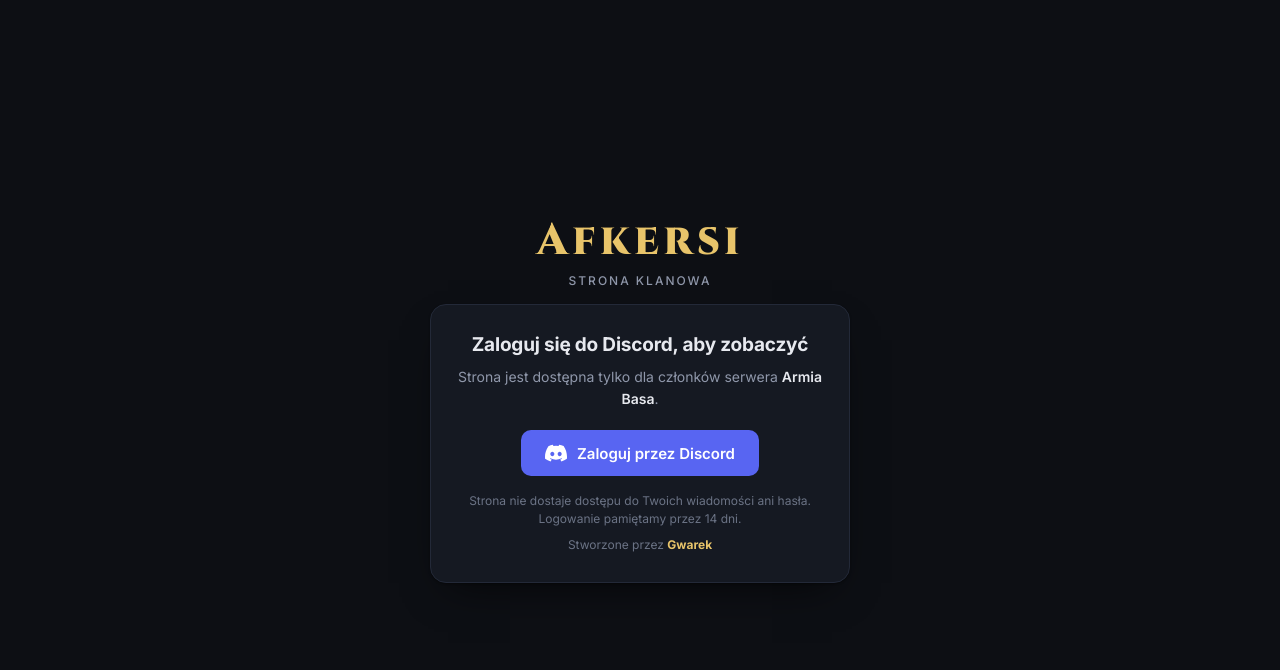
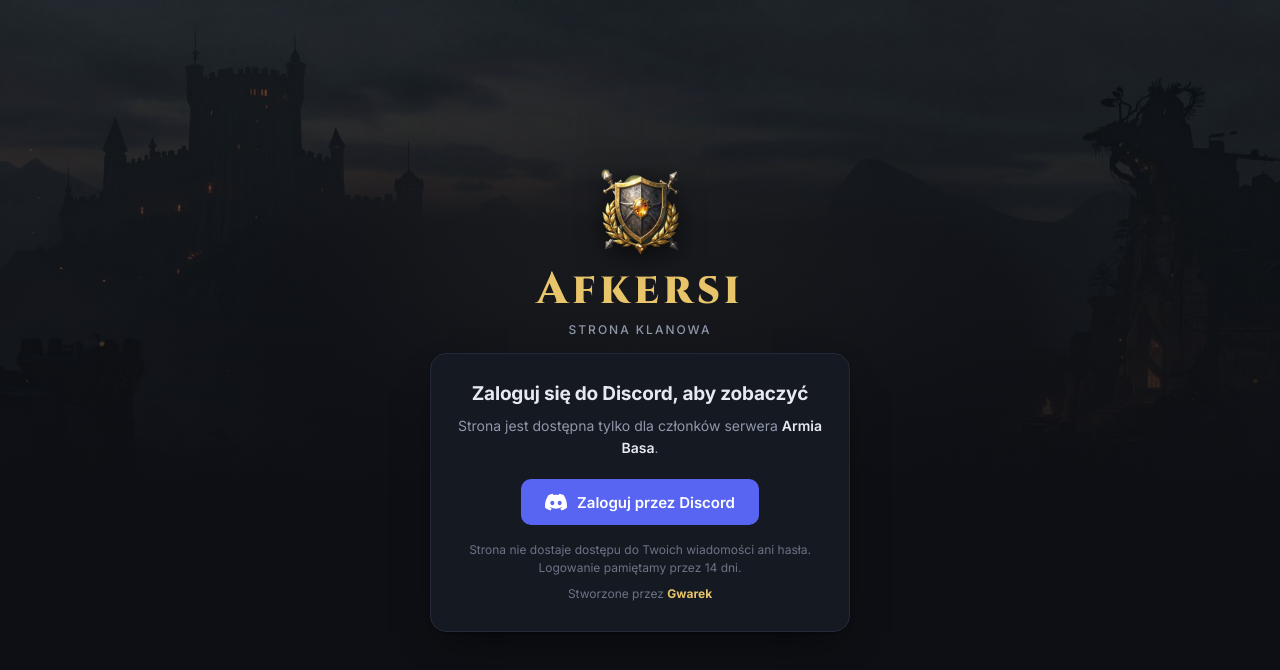
Before and after one commit to polsz6868-droid/cennik-legend, a plain HTML site: page index.html in a window 1280 px wide. Drawn offline with Linux system fonts and the light colour scheme.

Commit message:
Wygenerowane grafiki: herb klanu, tło nagłówka, ikony profesji, moneta; herb i tło na ekranie logowania/ładowania
Co-Authored-By: Claude Opus 5.5 <noreply@anthropic.com>
Claude-Session: https://claude.ai/code/session_01TzKNhLfZ8EBour21AkqsNm

```diff
--- a/index.html
+++ b/index.html
@@ -33,7 +33,9 @@
 <link href="https://fonts.googleapis.com/css2?family=Cinzel:wght@800&family=Inter:wght@400;500;600;700&display=swap" rel="stylesheet">
 <style>
   html,body{margin:0;min-height:100%;background:#0d0f14;color:#e7e9ef;font-family:Inter,system-ui,-apple-system,'Segoe UI',Roboto,Arial,sans-serif;-webkit-font-smoothing:antialiased}
-  #ekran{min-height:100vh;display:flex;flex-direction:column;align-items:center;justify-content:center;gap:16px;padding:30px 18px;box-sizing:border-box;text-align:center}
+  #ekran{background:linear-gradient(rgba(13,15,20,.35),#0d0f14 62%),url(ikony/tlo.jpg) center top/100% auto no-repeat;
+  min-height:100vh;display:flex;flex-direction:column;align-items:center;justify-content:center;gap:16px;padding:30px 18px;box-sizing:border-box;text-align:center}
+  .herb{display:block;width:88px;height:88px;margin:0 auto -6px;filter:drop-shadow(0 6px 14px rgba(0,0,0,.65))}
   .logo{font:800 44px Cinzel,Georgia,serif;letter-spacing:4px;color:#e8c46a;line-height:1.1}
   .pod{font:500 12px Inter,system-ui,sans-serif;letter-spacing:2px;color:#8f97aa;margin-top:-8px}
   .karta{max-width:420px;width:100%;box-sizing:border-box;background:#151922;border:1px solid #232938;border-radius:16px;box-shadow:0 1px 2px rgba(0,0,0,.35),0 18px 40px -18px rgba(0,0,0,.7);padding:28px 26px}
@@ -52,7 +54,7 @@
   .t{font-size:14px;font-weight:500;color:#8f97aa}
   /* szkielet ładowania – zarys strony z połyskiem zamiast kółka */
   #ekran.sk{justify-content:flex-start;gap:0;padding:30px 12px}
-  .sk .logo{margin-top:52px}
+  .sk .herb{margin-top:34px}
   .sk-bar{width:100%;max-width:1200px;margin:22px auto 0;padding:10px;border:1px solid #232938;border-radius:14px;background:#151922;display:flex;flex-wrap:wrap;gap:8px;justify-content:center;box-sizing:border-box}
   .sk-bar i{height:34px;flex:1 1 90px;max-width:160px}
   .sk-st{font:500 12px Inter,system-ui,sans-serif;color:#6b7385;margin:12px 0 0;min-height:16px}
@@ -65,7 +67,7 @@
   .sk i,.sk .p,.sk .l{display:block;border-radius:9px;background:linear-gradient(90deg,#1b2030 0%,#252b3c 40%,#1b2030 80%);background-size:300% 100%;animation:sh 1.4s ease-in-out infinite}
   .sk .l{height:11px;border-radius:6px;margin:6px 0}
   @keyframes sh{from{background-position:100% 0}to{background-position:0 0}}
-  @media(max-width:480px){.sk-grid{grid-template-columns:1fr}.sk .logo{margin-top:30px}.sk-bar i{flex-basis:70px}}
+  @media(max-width:480px){.sk-grid{grid-template-columns:1fr}.sk .herb{margin-top:20px}.sk-bar i{flex-basis:70px}}
   @media(prefers-reduced-motion:reduce){.sk i,.sk .p,.sk .l{animation:none}}
   @media(max-width:480px){.logo{font-size:34px}.karta{padding:24px 20px}}
   @media(prefers-reduced-motion:reduce){.kolo{animation-duration:2.5s}.dc{transition:none}}
@@ -87,11 +89,11 @@ function czekaj(t) {
   for (var n = 0; n < 4; n++) k += '<div class="sk-card"><div class="sk-top"><div class="p"></div><div style="flex:1"><div class="l" style="width:50%;height:15px"></div><div class="l" style="width:28%"></div></div></div>' + it + '</div>';
   var b = ''; for (var m = 0; m < 7; m++) b += '<i></i>';
   el.className = 'sk';
-  el.innerHTML = '<div class="logo">Afkersi</div><div class="pod" style="margin-top:6px">STRONA KLANOWA</div><div class="sk-bar">' + b + '</div><div class="sk-st">' + (t || '') + '</div><div class="sk-grid">' + k + '</div>';
+  el.innerHTML = '<img class="herb" src="ikony/herb.png" alt=""><div class="logo">Afkersi</div><div class="pod" style="margin-top:6px">STRONA KLANOWA</div><div class="sk-bar">' + b + '</div><div class="sk-st">' + (t || '') + '</div><div class="sk-grid">' + k + '</div>';
 }
 function esc(s) { return String(s).replace(/[&<>"]/g, function (c) { return {'&': '&amp;', '<': '&lt;', '>': '&gt;', '"': '&quot;'}[c]; }); }
 function logowanie(blad) {
-  ekran('<div class="logo">Afkersi</div><div class="pod">STRONA KLANOWA</div>' +
+  ekran('<img class="herb" src="ikony/herb.png" alt=""><div class="logo">Afkersi</div><div class="pod">STRONA KLANOWA</div>' +
     '<div class="karta"><h2>Zaloguj się do Discord, aby zobaczyć</h2><p>Strona jest dostępna tylko dla członków serwera <b>Armia Basa</b>.</p>' +
     (blad ? '<div class="blad">' + esc(blad) + '</div>' : '') +
     '<button class="dc" id="zaloguj">' + DC + 'Zaloguj przez Discord</button>' +
```
Also changed, not shown: ikony/herb.png (added), ikony/moneta.png (added), ikony/prof-B.png (added), ikony/prof-H.png (added), ikony/prof-M.png (added), ikony/prof-P.png (added), ikony/prof-T.png (added), ikony/prof-W.png (added), ikony/tlo.jpg (added).
